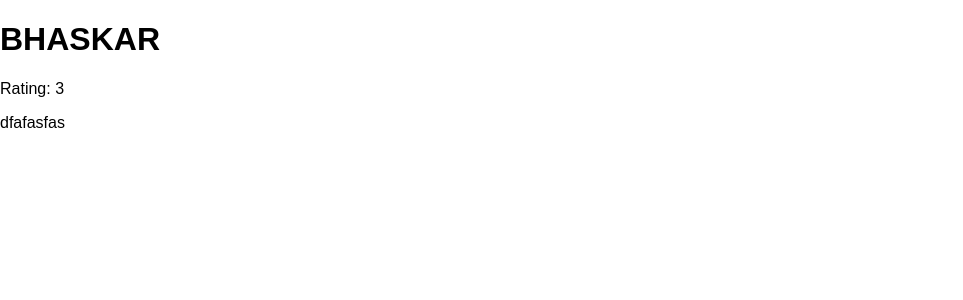
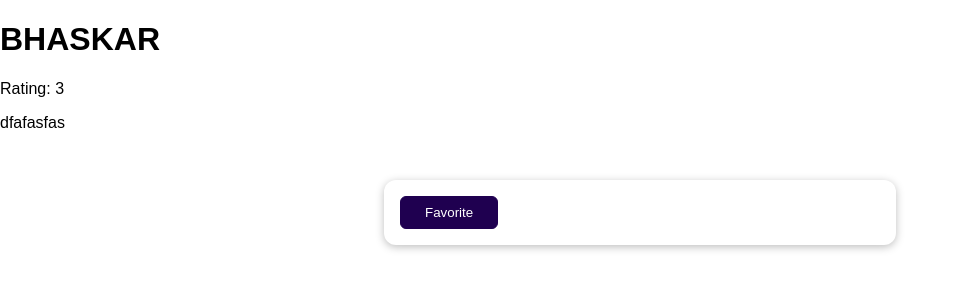
Before and after one commit to CyrusThapa11/Django-blogs, a Django app: page /reviews/1 in a window 1280 px wide. Shown: the top 300 px of the page, without its empty margins (0-963 px from the left). Run offline with Django 5.2, Linux system fonts and the light colour scheme; data comes from the database, SQL or seed files in the repository; both versions use the stored data as it was after the commit.

Commit message:
Feat : Add session for favourite review

```diff
--- a/blogs/feedbacks/templates/feedbacks/single_review.html
+++ b/blogs/feedbacks/templates/feedbacks/single_review.html
@@ -6,4 +6,13 @@
   <h1>{{ review.user_name }}</h1>
   <p>Rating: {{ review.rating }}</p>
   <p>{{ review.review_text }}</p>
+  {% if is_favorite %}
+    <p>This is my favorite!</p>
+  {% else %}
+  <form action="/reviews/favorite" method="POST">
+    {% csrf_token %}
+    <input type="hidden" name="review_id" value="{{ review.id }}">
+    <button>Favorite</button>
+  </form>
+  {% endif %}
 {% endblock %}
--- a/blogs/feedbacks/urls.py
+++ b/blogs/feedbacks/urls.py
@@ -6,6 +6,7 @@ urlpatterns = [
     # path("thank-you", views.thank_you)
     path("all", views.ReviewsListView.as_view(), name="review-list"),
     path("thank-you", views.ThankYouView.as_view()),
+    path("favorite", views.AddFavoriteView.as_view()),
     # DYNAMIC PATH SEGMENT !
     path("<int:pk>", views.SingleReviewView.as_view())
 ]
--- a/blogs/feedbacks/views.py
+++ b/blogs/feedbacks/views.py
@@ -18,6 +18,13 @@ class ReviewView(CreateView):
     form_class = ReviewForm
     template_name = "feedbacks/review.html"
     success_url = "/reviews/thank-you"
+
+
+class AddFavoriteView(View):
+    def post(self, request):
+        review_id = request.POST["review_id"]
+        request.session["favorite_review"] = review_id
+        return HttpResponseRedirect("/reviews/" + review_id)
 
 
 """
@@ -94,6 +101,14 @@ class SingleReviewView(DetailView):
     template_name = "feedbacks/single_review.html"
     model = Review
 
+    def get_context_data(self, **kwargs):
+        context = super().get_context_data(**kwargs)
+        loaded_review = self.object
+        request = self.request
+        favorite_id = request.session.get("favorite_review")
+        context["is_favorite"] = favorite_id == str(loaded_review.id)
+        return context
+
 
 # Create your views here.
 
@@ -139,7 +154,6 @@ class SingleReviewView(DetailView):
 # def thank_you(request):
 #     return render(request, "feedbacks/thank_you.html")
 
-
 """
 def review(request):
     if request.method == 'POST':
```
Also changed, not shown: blogs/db.sqlite3.
